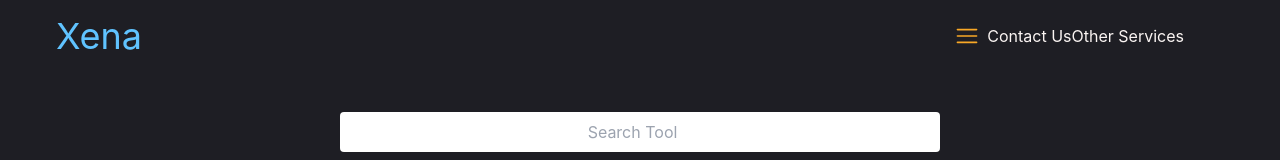
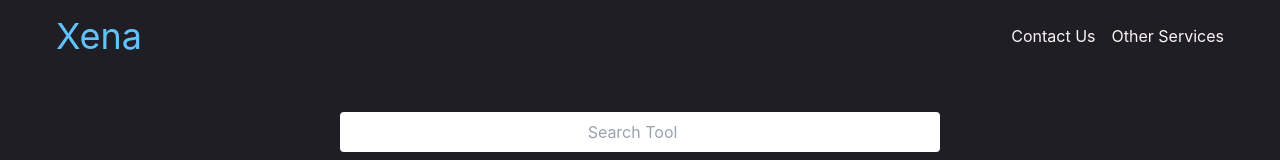
Before and after one commit to XenaDevs/tools, a Next.js app: page / in a window 1280 px wide. Shown: the top 160 px of the page. Built offline with nearby package versions, Linux system fonts and the light colour scheme.

Commit message:
update pr comments

```diff
--- a/pages/_navbar.tsx
+++ b/pages/_navbar.tsx
@@ -30,17 +30,17 @@ const Navbar = () => {
   return (
     <div className="p-4 flex mx-auto">
       <h2 className="text-2xl text-Accent md:text-4xl">Xena</h2>
-      <div className="flex flex-col md:flex-row items-end md:items-center w-full justify-end md:mr-10">
+      <div className="flex flex-col md:flex-row items-end md:items-center w-full justify-end">
         <RxHamburgerMenu
           size={40}
-          className="hover:cursor-pointer text-CTA p-2"
+          className="flex md:hidden hover:cursor-pointer text-CTA p-2"
           onClick={() => {
             setIsOpen(!isOpen);
           }}
         />
 
         {isOpen && openDropDown()}
-        <div className="hidden md:flex">
+        <div className="hidden md:flex gap-4">
           <Link href="/contact" className="hover:text-CTA hover:underline">
             Contact Us
           </Link>
--- a/pages/contact.tsx
+++ b/pages/contact.tsx
@@ -71,7 +71,7 @@ const Contact = () => {
 
   return (
     <main className="px-10 md:px-20 lg:px-30 max-w-7xl mx-auto">
-      <section className="min-h-full pt-10 md:mt-10">
+      <section className="min-h-full">
         <h2 className="mt-6 mb-4 text-2xl text-Accent">
           Welcome to our contact page!
         </h2>
--- a/pages/services.tsx
+++ b/pages/services.tsx
@@ -57,7 +57,7 @@ const OtherServices = () => {
               </p>
               <Link
                 className="bg-CTA text-Black text-lg p-2 rounded-md"
-                href="saveljeff.com"
+                href="https://www.saveljeff.com"
               >
                 Request website
               </Link>
```
